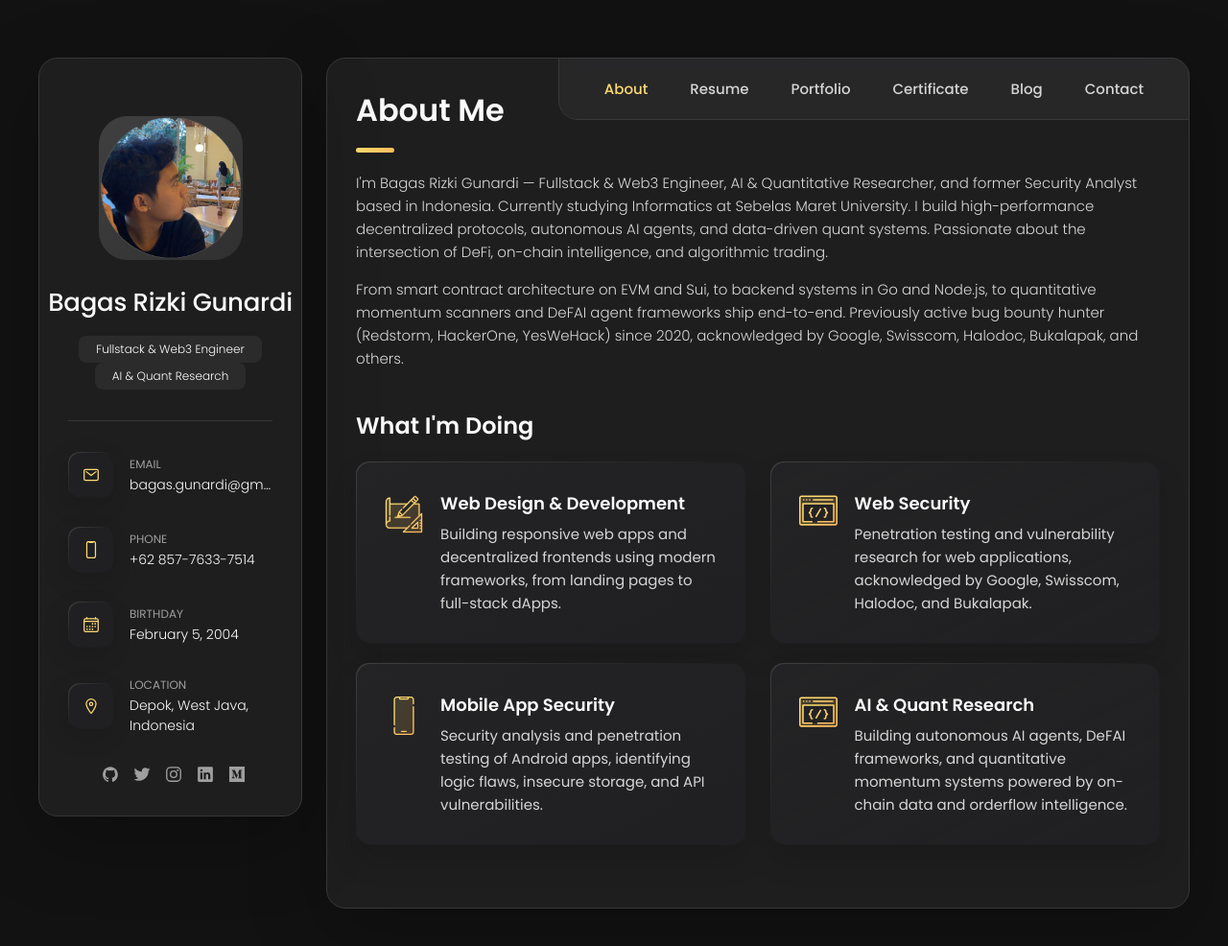
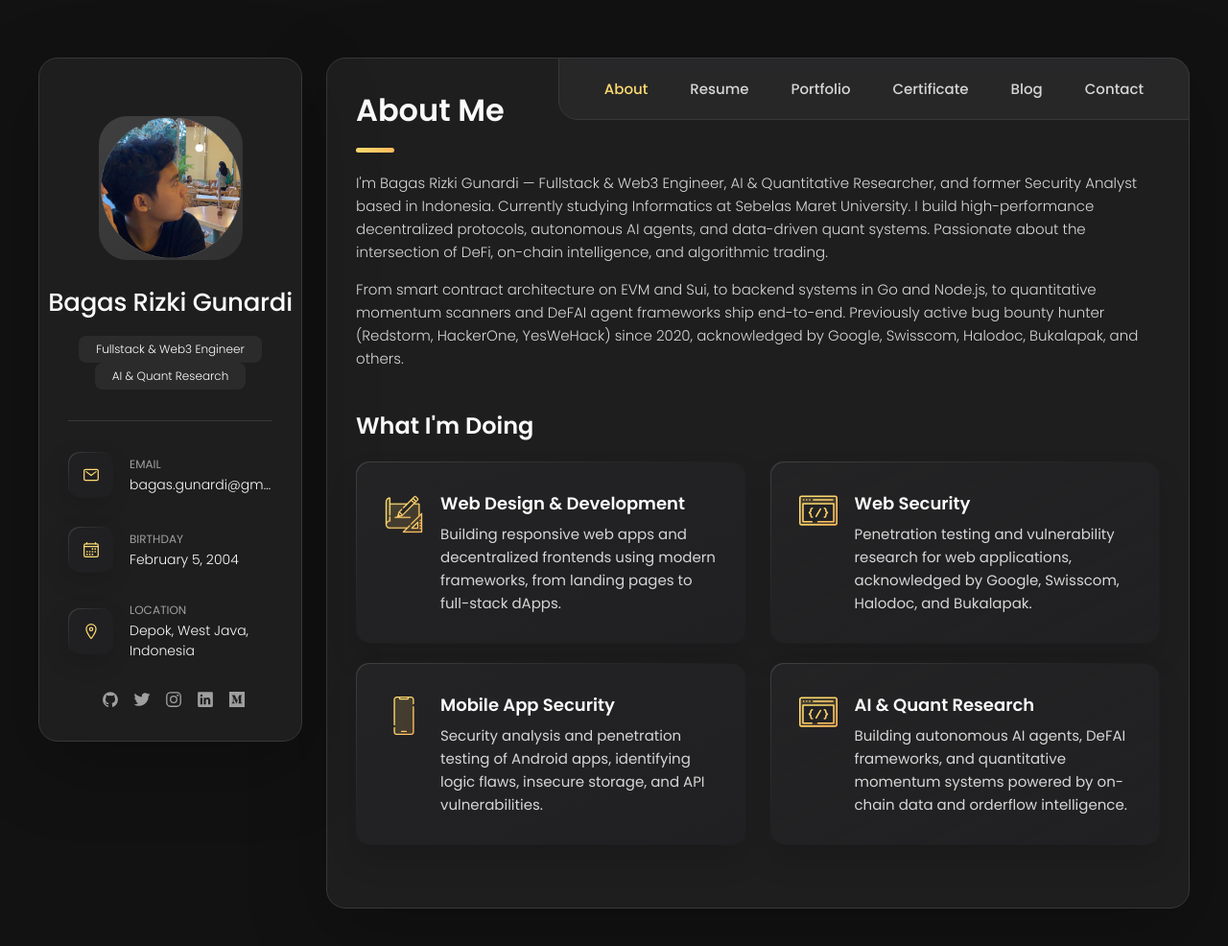
Before and after one commit to w1th0ut/w1th0ut.github.io, a Jekyll site: the page built from index.html, in a window 1280 px wide and 1007 px high. Shown: the top 986 px of the window at 96% size. Built offline with Jekyll 4.4.1, drawn with Linux system fonts in a browser that asks for light colours.

Commit message:
feat: update profile and projects sections; remove phone contact and reorganize Axis Predict project

```diff
--- a/_data/profile.yml
+++ b/_data/profile.yml
@@ -7,8 +7,6 @@ bio:
   - "From smart contract architecture on EVM and Sui, to backend systems in Go and Node.js, to quantitative momentum scanners and DeFAI agent frameworks ship end-to-end. Previously active bug bounty hunter (Redstorm, HackerOne, YesWeHack) since 2020, acknowledged by Google, Swisscom, Halodoc, Bukalapak, and others."
 contacts:
   email: "bagas.gunardi@gmail.com"
-  phone: "+62 857-7633-7514"
-  phone_link: "https://wa.me/6285776337514"
   birthday: "February 5, 2004"
   birthday_datetime: "2004-02-05"
   location: "Depok, West Java, Indonesia"
--- a/_includes/sidebar.html
+++ b/_includes/sidebar.html
@@ -37,20 +37,6 @@
           <p class="contact-title">Email</p>
 
           <a href="mailto:{{ site.data.profile.contacts.email }}" class="contact-link">{{ site.data.profile.contacts.email }}</a>
-        </div>
-
-      </li>
-
-      <li class="contact-item">
-
-        <div class="icon-box">
-          <ion-icon name="phone-portrait-outline"></ion-icon>
-        </div>
-
-        <div class="contact-info">
-          <p class="contact-title">Phone</p>
-
-          <a href="{{ site.data.profile.contacts.phone_link }}" target="_blank" class="contact-link">{{ site.data.profile.contacts.phone }}</a>
         </div>
 
       </li>
```
Also changed, not shown: _data/projects.yml (+10 -10 lines), 1 other file.
